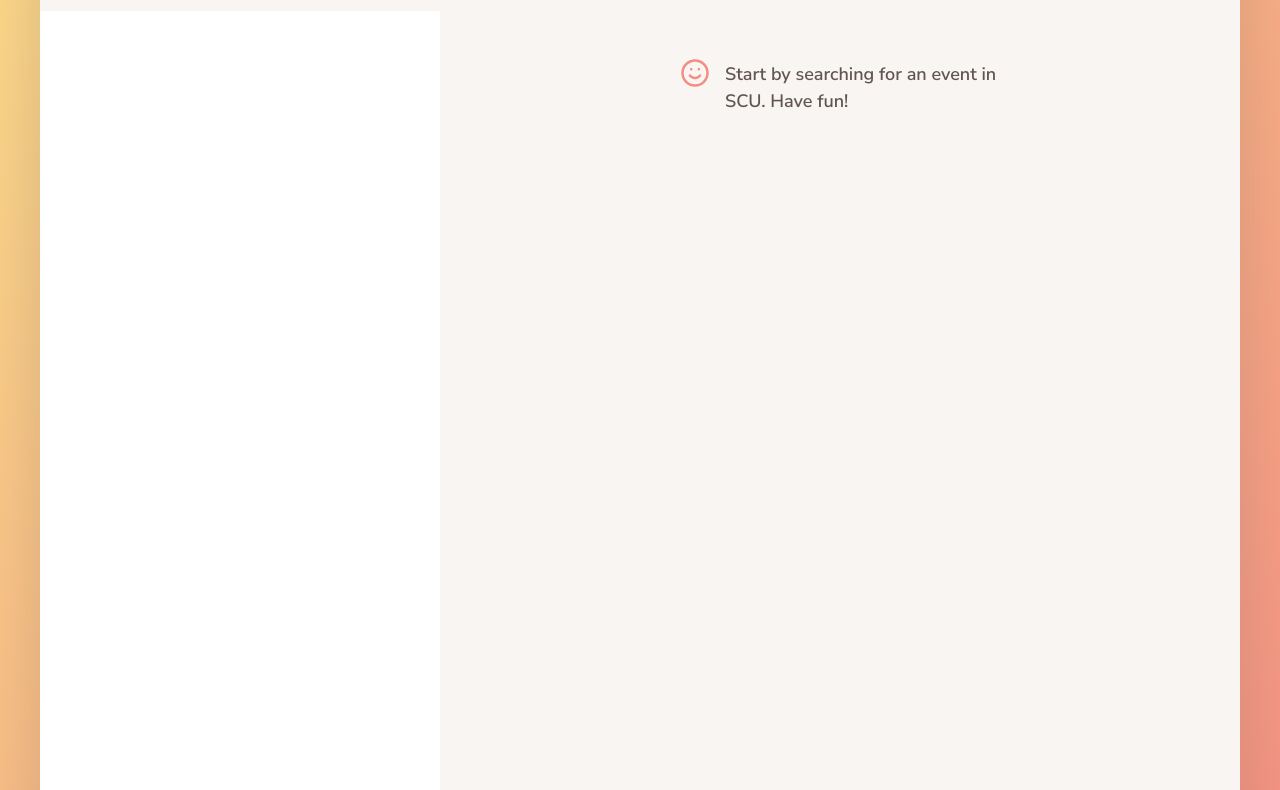
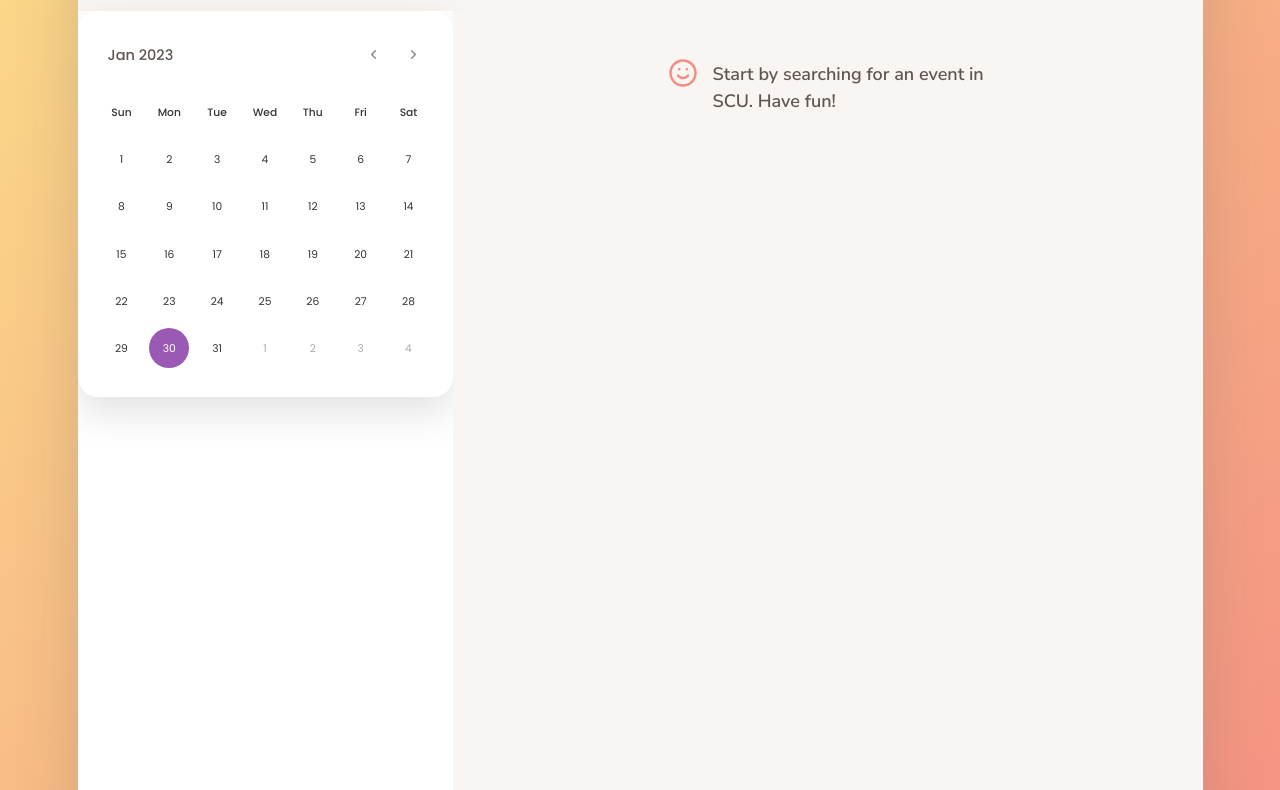
Before and after one commit to TorresKwok/coen241-scu-event-project, a website built with Parcel: page index.html in a window 1280 px wide. Shown: the part 140-930 px from the top of the page. Built offline with nearby package versions, Linux system fonts and the light colour scheme.

Commit message:
Add calendar feature

```diff
--- a/index.html
+++ b/index.html
@@ -8,9 +8,17 @@
 			href="https://fonts.googleapis.com/css?family=Nunito+Sans:400,600,700"
 			rel="stylesheet"
 		/>
-    <link rel="shortcut icon" href="src/img/favicon.png" type="image/x-icon" />
+		<link
+			rel="shortcut icon"
+			href="src/img/favicon.png"
+			type="image/x-icon"
+		/>
 
 		<link rel="stylesheet" href="src/sass/main.scss" />
+		<link
+			rel="stylesheet"
+			href="https://fonts.googleapis.com/css2?family=Material+Symbols+Rounded:opsz,wght,FILL,GRAD@20..48,100..700,0..1,-50..200"
+		/>
 		<script defer src="src/js/controller.js" type="module"></script>
 
 		<title>SCU Event Calendar</title>
@@ -39,7 +47,9 @@
 						<li class="nav__item">
 							<button class="nav__btn nav__btn--add-recipe">
 								<svg class="nav__icon">
-                  <use href="src/img/icons.svg#icon-edit"></use>
+									<use
+										href="src/img/icons.svg#icon-edit"
+									></use>
 								</svg>
 								<span>Post event</span>
 							</button>
@@ -47,7 +57,9 @@
 						<li class="nav__item">
 							<button class="nav__btn nav__btn--bookmarks">
 								<svg class="nav__icon">
-                  <use href="src/img/icons.svg#icon-bookmark"></use>
+									<use
+										href="src/img/icons.svg#icon-bookmark"
+									></use>
 								</svg>
 								<span>My event</span>
 							</button>
@@ -56,11 +68,14 @@
 									<div class="message">
 										<div>
 											<svg>
-                        <use href="src/img/icons.svg#icon-smile"></use>
+												<use
+													href="src/img/icons.svg#icon-smile"
+												></use>
 											</svg>
 										</div>
 										<p>
-                      No bookmarks yet. Find a nice recipe and bookmark it :)
+											No bookmarks yet. Find a nice recipe
+											and bookmark it :)
 										</p>
 									</div>
 
@@ -83,7 +98,8 @@
 					</ul>
 				</nav>
 			</header>
-
+			<div>
+				<div class="calendar-container"></div>
 				<div class="search-results">
 					<ul class="results">
 						<!--
@@ -131,6 +147,7 @@
           >. Use for learning or your portfolio. Don't use to teach. Don't claim
           as your own.
         </p> -->
+				</div>
 			</div>
 
 			<div class="recipe">
@@ -271,7 +288,12 @@
 					<label>Publisher</label>
 					<input value="TEST" required name="publisher" type="text" />
 					<label>Prep time</label>
-          <input value="23" required name="cookingTime" type="number" />
+					<input
+						value="23"
+						required
+						name="cookingTime"
+						type="number"
+					/>
 					<label>Servings</label>
 					<input value="23" required name="servings" type="number" />
 				</div>
--- a/src/js/controller.js
+++ b/src/js/controller.js
@@ -1,15 +1,22 @@
-const recipeContainer = document.querySelector('.recipe');
+import calendarView from "./views/calendarView"
+
+const recipeContainer = document.querySelector(".recipe")
 
 const timeout = function (s) {
-  return new Promise(function (_, reject) {
-    setTimeout(function () {
-      reject(new Error(`Request took too long! Timeout after ${s} second`));
-    }, s * 1000);
-  });
-};
+	return new Promise(function (_, reject) {
+		setTimeout(function () {
+			reject(
+				new Error(`Request took too long! Timeout after ${s} second`),
+			)
+		}, s * 1000)
+	})
+}
 
-console.log('Hello World!');
+const controlCalendarIcon = function () {}
 
-// https://forkify-api.herokuapp.com/v2
+const init = function () {
+	// Publish-Subscriber Pattern (Subscriber)
+	calendarView.addHandlerClickIcon(controlCalendarIcon)
+}
 
-///////////////////////////////////////
+init()
--- /dev/null
+++ b/src/js/views/View.js
@@ -0,0 +1,38 @@
+import icons from "url:../../img/icons.svg"
+
+export default class View {
+	_data
+
+	render = function (data) {
+		if (!data) return this._renderError()
+
+		this._data = data
+		const markup = this._generateMarkup()
+
+		this.clear()
+		this._parentElement.insertAdjacentHTML("afterbegin", markup)
+	}
+
+	update = function (data) {}
+
+	// Render Spinner
+	renderSpinner = function () {
+		const markup = `
+		<div class="spinner">
+			<svg>
+				<use href="${icons}#icon-loader"></use>
+			</svg>
+		</div>
+		`
+		this._clear()
+		this._parentElement.insertAdjacentHTML("afterbegin", markup)
+	}
+
+	renderMessage = function (msg = this._message) {}
+
+	renderError = function (msg = this._errorMessage) {}
+
+	clear = function () {
+		this._parentElement.innerHTML = ""
+	}
+}
--- /dev/null
+++ b/src/js/views/calendarView.js
@@ -0,0 +1,130 @@
+import View from "./View"
+
+import icons from "url:../../img/icons.svg"
+
+class CalendarView extends View {
+	_parentElement = document.querySelector(".calendar-container")
+	_prevNextIcon = document.querySelectorAll(".icons span")
+	_date = new Date()
+	_curYear = this._date.getFullYear()
+	_curMonth = this._date.getMonth()
+	_monthArr = [
+		"Jan",
+		"Feb",
+		"Mar",
+		"Apr",
+		"May",
+		"Jun",
+		"Jul",
+		"Aug",
+		"Sep",
+		"Oct",
+		"Nov",
+		"Dec",
+	]
+
+	constructor() {
+		super()
+		this.render("Calendar rendered")
+		this._parentElement.addEventListener(
+			"click",
+			this._clickIcon.bind(this),
+		)
+	}
+
+	_generateMarkup() {
+		const firstDateOfMonth = new Date(
+			this._curYear,
+			this._curMonth,
+			1,
+		).getDay() // Getting first day of month
+
+		const lastDateOfMonth = new Date(
+			this._curYear,
+			this._curMonth + 1,
+			0,
+		).getDate() // Getting last date of Month
+
+		const lastDayOfMonth = new Date(
+			this._curYear,
+			this._curMonth + 1,
+			0,
+		).getDay() // Getting last day of Month
+
+		const lastDateOfLastMonth = new Date(
+			this._curYear,
+			this._curMonth,
+			0,
+		).getDate() // Getting last date of last Month
+
+		let liTag = ""
+
+		for (let i = firstDateOfMonth; i > 0; i--) {
+			liTag += `<li class="inactive">${lastDateOfLastMonth - i + 1}</li>`
+		}
+
+		for (let i = 1; i <= lastDateOfMonth; i++) {
+			const isToday =
+				i === this._date.getDate() &&
+				this._curMonth === this._date.getMonth() &&
+				this._curYear === this._date.getFullYear()
+			liTag += `<li class=${isToday ? "active" : ""}>${i}</li>`
+		}
+
+		for (let i = lastDayOfMonth; i < 6; i++) {
+			liTag += `<li class="inactive">${i - lastDayOfMonth + 1}</li>`
+		}
+
+		return `
+			<div class="wrapper">
+				<header>
+					<p class="current-date">${this._monthArr[this._curMonth]} ${this._curYear}</p>
+					<div class="icons">
+						<span id="prev" class="icon material-symbols-rounded"
+							>chevron_left</span
+						>
+						<span id="next" class="icon material-symbols-rounded"
+							>chevron_right</span
+						>
+					</div>
+				</header>
+				<div class="calendar">
+					<ul class="weeks">
+						<li>Sun</li>
+						<li>Mon</li>
+						<li>Tue</li>
+						<li>Wed</li>
+						<li>Thu</li>
+						<li>Fri</li>
+						<li>Sat</li>
+					</ul>
+					<ul class="days">${liTag}</ul>
+				</div>
+			</div>
+		`
+	}
+
+	// Event handler
+	addHandlerClickIcon = function (handler) {
+		this._parentElement.addEventListener("click", handler)
+	}
+
+	_clickIcon = function (e) {
+		const icon = e.target.closest(".icon")
+		if (!icon) return
+
+		this._curMonth =
+			icon.id === "prev" ? this._curMonth - 1 : this._curMonth + 1
+		if (this._curMonth === -1) {
+			this._curMonth = 11
+			this._curYear -= 1
+		}
+		if (this._curMonth === 12) {
+			this._curMonth = 0
+			this._curYear += 1
+		}
+		this.render("Render again")
+	}
+}
+
+export default new CalendarView()
--- a/src/sass/_base.scss
+++ b/src/sass/_base.scss
@@ -37,7 +37,7 @@ html {
 }
 
 body {
-  font-family: 'Nunito Sans', sans-serif;
+	font-family: "Nunito Sans", sans-serif;
 	font-weight: 400;
 	line-height: 1.6;
 	color: $color-grey-dark-1;
@@ -60,8 +60,8 @@ body {
 	grid-template-rows: 10rem minmax(100rem, auto);
 	grid-template-columns: 1fr 2fr;
 	grid-template-areas:
-    'head head'
-    'list recipe';
+		"head head"
+		"list recipe";
 
 	@media only screen and (max-width: $bp-large) {
 		max-width: 100%;
--- /dev/null
+++ b/src/sass/_calendar.scss
@@ -0,0 +1,105 @@
+/* Import Google font - Poppins */
+@import url("https://fonts.googleapis.com/css2?family=Poppins:wght@400;500;600&display=swap");
+
+body {
+	display: flex;
+	align-items: center;
+	justify-content: center;
+	min-height: 100vh;
+	// background: #9b59b6;
+}
+
+.wrapper {
+	width: 375px;
+	background: #fff;
+	border-radius: 20px;
+	box-shadow: 0 15px 40px rgba(0, 0, 0, 0.12);
+	font-family: "Poppins", sans-serif;
+	align-items: center;
+	margin: 20 20px;
+	// padding: 0 10px;
+	justify-content: center;
+	// // min-height: 100vh;
+	// // background: #9b59b6;
+}
+.wrapper header {
+	display: flex;
+	align-items: center;
+	padding: 25px 30px 10px;
+	justify-content: space-between;
+}
+header .icons {
+	display: flex;
+}
+header .icons span {
+	height: 38px;
+	width: 38px;
+	margin: 0 1px;
+	cursor: pointer;
+	color: #878787;
+	text-align: center;
+	line-height: 38px;
+	font-size: 1.9rem;
+	user-select: none;
+	border-radius: 50%;
+}
+.icons span:last-child {
+	margin-right: -10px;
+}
+header .icons span:hover {
+	background: #f2f2f2;
+}
+header .current-date {
+	font-size: 1.45rem;
+	font-weight: 500;
+}
+.calendar {
+	padding: 20px;
+}
+.calendar ul {
+	display: flex;
+	flex-wrap: wrap;
+	list-style: none;
+	text-align: center;
+}
+.calendar .days {
+	margin-bottom: 20px;
+}
+.calendar li {
+	color: #333;
+	width: calc(100% / 7);
+	font-size: 1.07rem;
+}
+.calendar .weeks li {
+	font-weight: 500;
+	cursor: default;
+}
+.calendar .days li {
+	z-index: 1;
+	cursor: pointer;
+	position: relative;
+	margin-top: 30px;
+}
+.days li.inactive {
+	color: #aaa;
+}
+.days li.active {
+	color: #fff;
+}
+.days li::before {
+	position: absolute;
+	content: "";
+	left: 50%;
+	top: 50%;
+	height: 40px;
+	width: 40px;
+	z-index: -1;
+	border-radius: 50%;
+	transform: translate(-50%, -50%);
+}
+.days li.active::before {
+	background: #9b59b6;
+}
+.days li:not(.active):hover::before {
+	background: #f2f2f2;
+}
--- a/src/sass/main.scss
+++ b/src/sass/main.scss
@@ -1,7 +1,8 @@
-@import 'base';
-@import 'components';
-@import 'header';
-@import 'preview';
-@import 'searchResults';
-@import 'recipe';
-@import 'upload';
+@import "base";
+@import "calendar";
+@import "components";
+@import "header";
+@import "preview";
+@import "searchResults";
+@import "recipe";
+@import "upload";
```
Also changed, not shown: 1 other file. Lines whose indentation alone changed are shown as unchanged.
